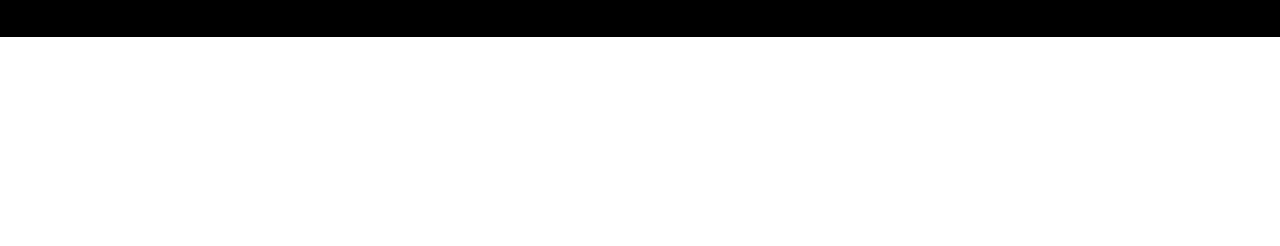
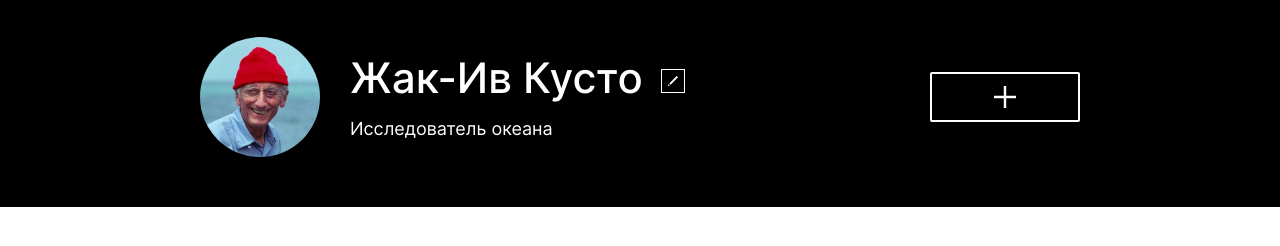
Before and after one commit to MihailB12109/mesto, a plain HTML site: page index.html in a window 1280 px wide. Shown: the part 122-368 px from the top of the page. Drawn offline with Linux system fonts and the light colour scheme.

Commit message:
profile/feature

```diff
--- /dev/null
+++ b/blocks/avatar/avatar.css
@@ -0,0 +1,4 @@
+.avatar{
+    max-width: 168.75px;
+    border-radius: 120px;
+}
--- /dev/null
+++ b/blocks/profile-info/__block/profile-info__block.css
@@ -0,0 +1,4 @@
+.profile-info__block{
+    display:flex;
+    align-items: baseline;
+}
--- /dev/null
+++ b/blocks/profile-info/__edit-button/_icon/profile-info__edit-button_icon.css
@@ -0,0 +1,4 @@
+.profile-info__edit-button_icon{
+    background-color: black;
+    margin: 0 auto;
+}
--- /dev/null
+++ b/blocks/profile-info/__edit-button/profile-info__edit-button.css
@@ -0,0 +1,12 @@
+.profile-info__edit-button{
+    margin: 0;
+    padding: 0;
+    max-width: 24px;
+    max-height: 24px;
+    border:none;
+    margin-left: 18px;
+}
+.profile-info__edit-button:hover{
+    opacity: 0.6;
+    cursor: pointer;
+}
--- /dev/null
+++ b/blocks/profile-info/__name/profile-info__name.css
@@ -0,0 +1,10 @@
+.profile-info__name{
+    margin:0;
+    padding:0;
+    margin-bottom:16px;
+    color: #FFFFFF;
+    font-size: 42px;
+    font-weight: 500;
+    line-height: 48px;
+    letter-spacing: 0em;
+}
--- /dev/null
+++ b/blocks/profile-info/__subname/profile-info__subname.css
@@ -0,0 +1,9 @@
+.profile-info__subname{
+    margin:0;
+    padding:0;
+    color: #FFFFFF;
+    font-size: 18px;
+    font-weight: 400;
+    line-height: 22px;
+    letter-spacing: 0em;
+}
--- /dev/null
+++ b/blocks/profile-info/profile-info.css
@@ -0,0 +1,3 @@
+.profile-info{
+
+}
--- /dev/null
+++ b/blocks/profile/profile.css
@@ -0,0 +1,5 @@
+.profile{
+    display: flex;
+    align-items: center;
+    column-gap: 30px;
+}
--- /dev/null
+++ b/blocks/profiles/__add-button/_icon/profiles__add-button_icon.css
@@ -0,0 +1,4 @@
+.profiles__add-button_icon{
+    background-color: black;
+    margin: 0 auto;
+}
--- /dev/null
+++ b/blocks/profiles/__add-button/profiles__add-button.css
@@ -0,0 +1,11 @@
+.profiles__add-button{
+    margin: 0;
+    padding: 0;
+    max-width: 150px;
+    max-height: 50px;
+    border: none;
+}
+.profiles__add-button:hover{
+    opacity: 0.6;
+    cursor: pointer;
+}
--- /dev/null
+++ b/blocks/profiles/profiles.css
@@ -0,0 +1,8 @@
+.profiles{
+    margin: 0 200px;
+    max-width: 880px;
+    display:flex;
+    align-items: center;
+    justify-content: space-between;
+    margin-bottom: 50px;
+}
--- a/index.html
+++ b/index.html
@@ -14,7 +14,26 @@
         <header class="header">
             <img class="logo" src="./images/logo.svg" alt="Логотип Место">
         </header>
-
+        <main>
+            <section class="profiles">
+                <div class="profile">
+                    <img class="avatar" src="./images/Kusto.jpg" alt="Аватар">
+                    <div class="profile-info">
+                        <div class="profile-info__block">
+                            <h1 class="profile-info__name">Жак-Ив Кусто</h1>
+                            <button class="profile-info__edit-button">
+                                <img class="profile-info__edit-button_icon" src="./images/Edit-Button.svg"
+                                    alt="Редактировать">
+                            </button>
+                        </div>
+                        <p class="profile-info__subname">Исследователь океана</p>
+                    </div>
+                </div>
+                <button class="profiles__add-button">
+                    <img class="profiles__add-button_icon" src="./images/Add-Button.svg" alt="Добавить">
+                </button>
+            </section>
+        </main>
     </div>
 
 </body>
--- a/pages/index.css
+++ b/pages/index.css
@@ -4,3 +4,15 @@
 @import url(../blocks/page/page.css);
 @import url(../blocks/header/header.css);
 @import url(../blocks/logo/logo.css);
+@import url(../blocks/profiles/profiles.css);
+@import url(../blocks/profile/profile.css);
+@import url(../blocks/avatar/avatar.css);
+@import url(../blocks/profile-info/profile-info.css);
+@import url(../blocks/profile-info/__block/profile-info__block.css);
+@import url(../blocks/profile-info/__name/profile-info__name.css);
+@import url(../blocks/profile-info/__subname/profile-info__subname.css);
+@import url(../blocks/profile-info/__edit-button/profile-info__edit-button.css);
+@import url(../blocks/profile-info/__edit-button/_icon/profile-info__edit-button_icon.css);
+@import url(../blocks/profiles/profiles.css);
+@import url(../blocks/profiles/__add-button/profiles__add-button.css);
+@import url(../blocks/profiles/__add-button/_icon/profiles__add-button_icon.css);
```
Also changed, not shown: images/Add-Button.svg (added), images/Edit-Button.svg (added), images/Kusto.jpg (added).
